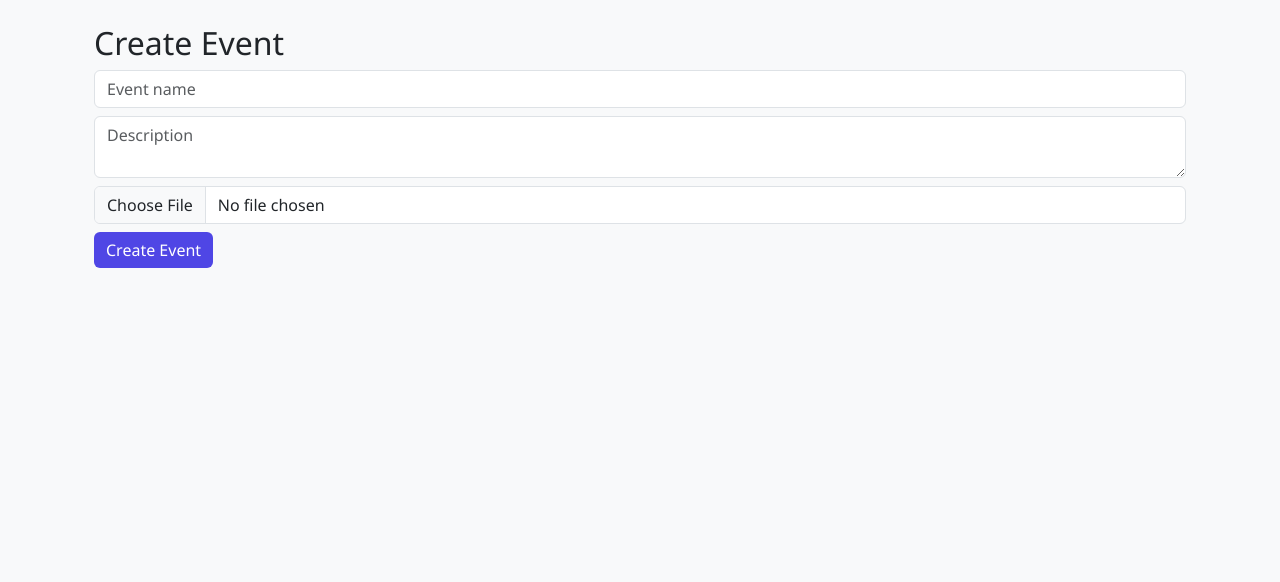
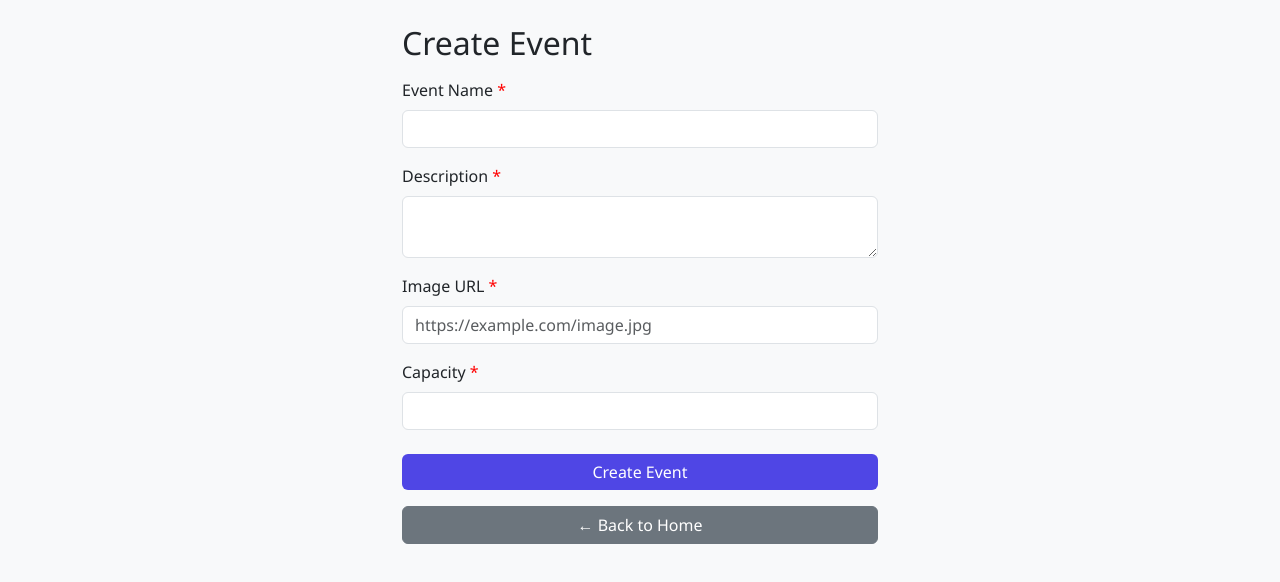
Before and after one commit to PinkyPink213/event_management, a React app in the folder frontend/: page /create in a window 1280 px wide. Shown: the top 582 px of the page. Built offline with nearby package versions, Linux system fonts and the light colour scheme; the HTML template or start-up script is replaced by a standard one.

Commit message:
feat: Update FileName

```diff
--- a/frontend/package.json
+++ b/frontend/package.json
@@ -11,6 +11,7 @@
   },
   "dependencies": {
     "bootstrap": "^5.3.8",
+    "firebase": "^12.7.0",
     "react": "^19.2.0",
     "react-dom": "^19.2.0",
     "react-router-dom": "^7.11.0"
--- a/frontend/src/api/api.js
+++ b/frontend/src/api/api.js
@@ -20,11 +20,16 @@ export async function createEvent(data) {
 	return res.json();
 }
 
-export async function getUploadUrl(fileName) {
-	const res = await fetch(`${API_BASE}/upload-url`, {
-		method: 'POST',
-		headers: { 'Content-Type': 'application/json' },
-		body: JSON.stringify({ fileName }),
+export async function deleteEvent(id) {
+	alert(`Deleting event with ID: ${API_BASE}/events/${id}`);
+
+	const res = await fetch(`${API_BASE}/events/${id}`, {
+		method: 'DELETE',
 	});
+
+	if (!res.ok) {
+		throw new Error('Failed to delete event');
+	}
+
 	return res.json();
 }
--- a/frontend/src/pages/CreateEvent.jsx
+++ b/frontend/src/pages/CreateEvent.jsx
@@ -1,128 +1,113 @@
-import { useState, useRef } from 'react';
-import { createEvent, getUploadUrl } from '../api/api';
+import { useState } from 'react';
+import { useNavigate } from 'react-router-dom';
+import { createEvent } from '../api/api';
 
 export default function CreateEvent() {
 	const [name, setName] = useState('');
 	const [desc, setDesc] = useState('');
-	const [file, setFile] = useState(null);
-	const [progress, setProgress] = useState(0);
-	const [uploading, setUploading] = useState(false);
+	const [imageUrl, setImageUrl] = useState('');
+	const [capacity, setCapacity] = useState('');
+	const [loading, setLoading] = useState(false);
 
-	const fileInputRef = useRef(null);
+	const navigate = useNavigate();
 
-	const handleUpload = async () => {
-		if (!file) return alert('Please select a file');
-		if (!name.trim()) return alert('Event name required');
+	const handleSubmit = async (e) => {
+		e.preventDefault();
+
+		if (!name.trim()) return alert('Event name is required');
+		if (!desc.trim()) return alert('Description is required');
+		if (!imageUrl.trim()) return alert('Image URL is required');
+		if (!capacity || Number(capacity) <= 0)
+			return alert('Capacity must be greater than 0');
 
 		try {
-			setUploading(true);
+			setLoading(true);
 
-			// 1️⃣ get presigned url
-			const { uploadUrl } = await getUploadUrl(file.name);
-
-			// 2️⃣ upload to S3 with progress
-			await uploadWithProgress(uploadUrl, file);
-
-			// 3️⃣ save event
 			await createEvent({
 				name,
 				description: desc,
-				imageUrl: uploadUrl.split('?')[0],
+				imageUrl,
+				capacity: Number(capacity),
 			});
 
-			alert('Upload success!');
-			resetForm();
+			alert('Event created successfully!');
+			navigate('/');
 		} catch (err) {
 			console.error(err);
-			alert('Upload failed');
+			alert('Failed to create event');
 		} finally {
-			setUploading(false);
+			setLoading(false);
 		}
 	};
 
-	const uploadWithProgress = (url, file) => {
-		return new Promise((resolve, reject) => {
-			const xhr = new XMLHttpRequest();
+	return (
+		<div className='container' style={{ maxWidth: 500 }}>
+			<h2 className='mb-3'>Create Event</h2>
 
-			xhr.upload.onprogress = (event) => {
-				if (event.lengthComputable) {
-					const percent = Math.round((event.loaded / event.total) * 100);
-					setProgress(percent);
-				}
-			};
-
-			xhr.onload = () => {
-				if (xhr.status === 200) {
-					resolve();
-				} else {
-					reject(new Error(`Upload failed with status ${xhr.status}`));
-				}
-			};
-
-			xhr.onerror = () => reject(new Error('Upload error'));
-
-			xhr.open('PUT', url);
-
-			xhr.send(file);
-		});
-	};
-
-	const resetForm = () => {
-		setFile(null);
-		setProgress(0);
-		fileInputRef.current.value = '';
-	};
-
-	return (
-		<div className='container'>
-			<h2>Create Event</h2>
-
+			<form onSubmit={handleSubmit}>
+				{/* Event Name */}
+				<label className='form-label'>
+					Event Name <span style={{ color: 'red' }}>*</span>
+				</label>
 				<input
 					type='text'
-				className='form-control mb-2'
-				placeholder='Event name'
+					className='form-control mb-3'
 					value={name}
+					required
 					onChange={(e) => setName(e.target.value)}
 				/>
 
+				{/* Description */}
+				<label className='form-label'>
+					Description <span style={{ color: 'red' }}>*</span>
+				</label>
 				<textarea
-				className='form-control mb-2'
-				placeholder='Description'
+					className='form-control mb-3'
 					value={desc}
+					required
 					onChange={(e) => setDesc(e.target.value)}
 				/>
 
+				{/* Image URL */}
+				<label className='form-label'>
+					Image URL <span style={{ color: 'red' }}>*</span>
+				</label>
 				<input
-				type='file'
-				className='form-control mb-2'
-				ref={fileInputRef}
-				onChange={(e) => setFile(e.target.files[0])}
-				accept='image/*'
+					type='url'
+					className='form-control mb-3'
+					placeholder='https://example.com/image.jpg'
+					value={imageUrl}
+					required
+					onChange={(e) => setImageUrl(e.target.value)}
 				/>
 
-			{file && (
-				<div className='mb-2'>
-					<small>{file.name}</small>
-				</div>
-			)}
-
-			{uploading && (
-				<div className='progress mb-2'>
-					<div
-						className='progress-bar progress-bar-striped progress-bar-animated'
-						style={{ width: `${progress}%` }}
-					>
-						{progress}%
-					</div>
-				</div>
-			)}
+				{/* Capacity */}
+				<label className='form-label'>
+					Capacity <span style={{ color: 'red' }}>*</span>
+				</label>
+				<input
+					type='number'
+					className='form-control mb-4'
+					min='1'
+					value={capacity}
+					required
+					onChange={(e) => setCapacity(e.target.value)}
+				/>
 
 				<button
-				className='btn btn-primary'
-				disabled={uploading}
-				onClick={handleUpload}
+					type='submit'
+					className='btn btn-primary w-100'
+					disabled={loading}
 				>
-				{uploading ? 'Uploading...' : 'Create Event'}
+					{loading ? 'Creating...' : 'Create Event'}
+				</button>
+			</form>
+			<button
+				type='button'
+				className='btn btn-secondary mb-3 w-100 mt-3'
+				onClick={() => navigate('/')}
+			>
+				← Back to Home
 			</button>
 		</div>
 	);
--- a/frontend/src/pages/Home.jsx
+++ b/frontend/src/pages/Home.jsx
@@ -1,28 +1,75 @@
 import { useEffect, useState } from 'react';
-import { getEvents } from '../api/api';
+import { useNavigate } from 'react-router-dom';
+import { getEvents, deleteEvent } from '../api/api';
 
 export default function Home() {
 	const [events, setEvents] = useState([]);
+	const navigate = useNavigate();
+	useEffect(() => {
+		const loadData = async () => {
+			const res = await getEvents();
+			setEvents(res);
+		};
 
-	useEffect(() => {
-		getEvents().then(setEvents);
+		loadData();
 	}, []);
 
+	const handleDelete = async (id) => {
+		const confirm = window.confirm(
+			'Are you sure you want to delete this event?'
+		);
+		if (!confirm) return;
+
+		try {
+			await deleteEvent(id);
+			// setEvents((prev) => prev.filter((e) => e.eventId !== id));
+		} catch (err) {
+			alert('Failed to delete event');
+		}
+	};
+
 	return (
-		<div>
-			<h1 className='mb-4'>🎉 Events</h1>
+		<div className='container'>
+			<div className='d-flex justify-content-between align-items-center mb-4'>
+				<h1>🎉 Events</h1>
+				<button className='btn btn-success' onClick={() => navigate('/create')}>
+					+ Create Event
+				</button>
+			</div>
 
 			<div className='row'>
-				{events.map((e) => (
-					<div className='col-md-4 mb-4' key={e.eventId}>
+				{events.length === 0 && (
+					<p className='text-muted'>No events available</p>
+				)}
+
+				{events.map((event) => (
+					<div className='col-md-4 mb-4' key={event.eventId}>
 						<div className='card h-100'>
-							<img src={e.imageUrl} className='card-img-top' alt={e.name} />
-							<div className='card-body'>
-								<h5 className='card-title'>{e.name}</h5>
-								<p className='card-text'>{e.description}</p>
-								<a href={`/events/${e.eventId}`} className='btn btn-primary'>
-									View
-								</a>
+							<img
+								src={event.imageUrl}
+								className='card-img-top'
+								alt={event.name}
+								style={{ height: '200px', objectFit: 'cover' }}
+							/>
+
+							<div className='card-body d-flex flex-column'>
+								<h5 className='card-title'>{event.name}</h5>
+								<p className='card-text'>{event.description}</p>
+
+								<div className='mt-auto d-flex justify-content-between'>
+									<a
+										href={`/events/${event.eventId}`}
+										className='btn btn-outline-primary btn-sm'
+									>
+										View
+									</a>
+									<button
+										className='btn btn-outline-danger btn-sm'
+										onClick={() => handleDelete(event.eventId)}
+									>
+										Delete
+									</button>
+								</div>
 							</div>
 						</div>
 					</div>
```
Also changed, not shown: 1 other file (tests, documents, lock files or other folders). Lines whose indentation alone changed are shown as unchanged.
